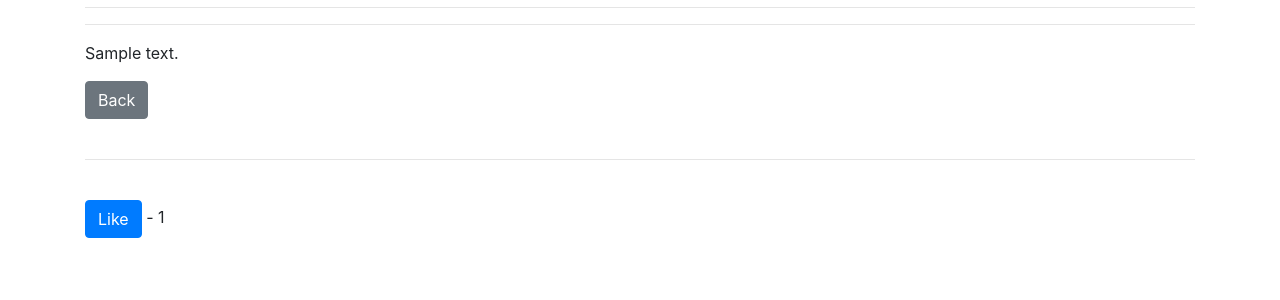
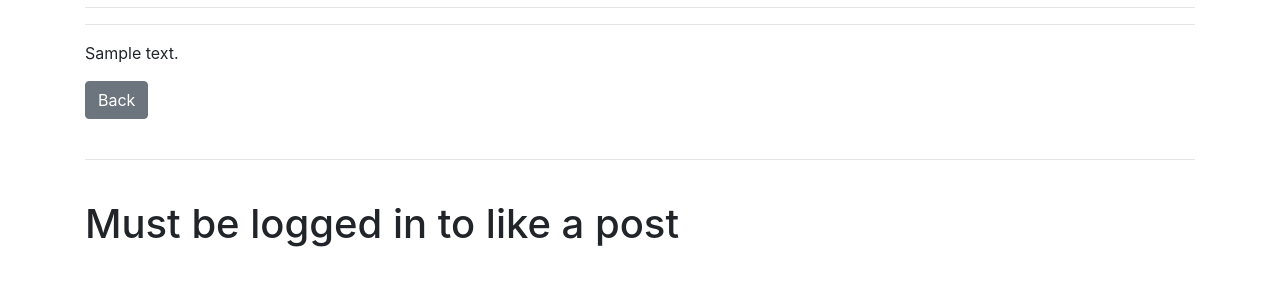
Before and after one commit to GhitaAlexandruIon/EpicBlog, a Django app: page /post/1 in a window 1280 px wide. Shown: the part 193-493 px from the top of the page. Run offline with Django 3.2, Linux system fonts and the light colour scheme; tables that the repository leaves empty hold one stand-in row (values such as "Sample post"); parts of the project's set-up code (start-up, migrations or seed data) failed here and were passed over; some libraries are stand-ins or nearby versions.

Commit message:
UnLike button

```diff
--- a/epicApp/templates/post_detail.html
+++ b/epicApp/templates/post_detail.html
@@ -8,10 +8,10 @@
     <small>By: {{ post.author.last_name }}</small>
     {{ post.post_date }}
     {% if user.is_authenticated %}
-        {% if user.id == post.author.id%}
+        {% if user.id == post.author.id %}
             <a href="{% url 'update_post' post.pk %}">Edit</a><br>
             <a href="{% url 'delete_post' post.pk %}">Delete</a>
-            {% endif %}
+        {% endif %}
     {% endif %}
     <br>
     <br>
@@ -26,7 +26,16 @@
     <br>
     <form action="{% url 'like_post' post.pk %}" method="POST">
 
-    {% csrf_token %}
-    <button type="submit" name="post_id" value="{{ post.id }}" class="btn btn-primary">Like</button> - {{ total_likes }}
+        {% csrf_token %}
+    {% if user.is_authenticated %}
+        {% if liked %}
+        <button type="submit" name="post_id" value="{{ post.id }}" class="btn btn-danger">UnLike</button>
+        {% else %}
+        <button type="submit" name="post_id" value="{{ post.id }}" class="btn btn-primary">Like</button>
+        {% endif %}
+        - {{ total_likes }}
+    {% else %}
+        <h1>Must be logged in to like a post</h1>
+    {% endif %}
     </form>
 {% endblock %}
--- a/epicApp/views.py
+++ b/epicApp/views.py
@@ -30,8 +30,12 @@ class PostDetailView(DetailView):
         context = super(PostDetailView, self).get_context_data(*args, **kwargs)
         votes = get_object_or_404(Post, id=self.kwargs['pk'])
         total_likes = votes.total_likes()
+        liked = False
+        if votes.likes.filter(id=self.request.user.id).exists():
+            liked = True
         context['cat_menu'] = cat_menu
         context['total_likes'] = total_likes
+        context['liked'] = liked
         return context
 
 
@@ -72,5 +76,11 @@ def CategoryListView(request):
 
 def LikeView(request, pk):
     post = get_object_or_404(Post, id=request.POST.get('post_id'))
-    post.likes.add(request.user)
+    liked = False
+    if post.likes.filter(id=request.user.id).exists():
+        post.likes.remove(request.user)
+        liked = False
+    else:
+        post.likes.add(request.user)
+        liked = True
     return HttpResponseRedirect(reverse('detail', args=[str(pk)]))
```
